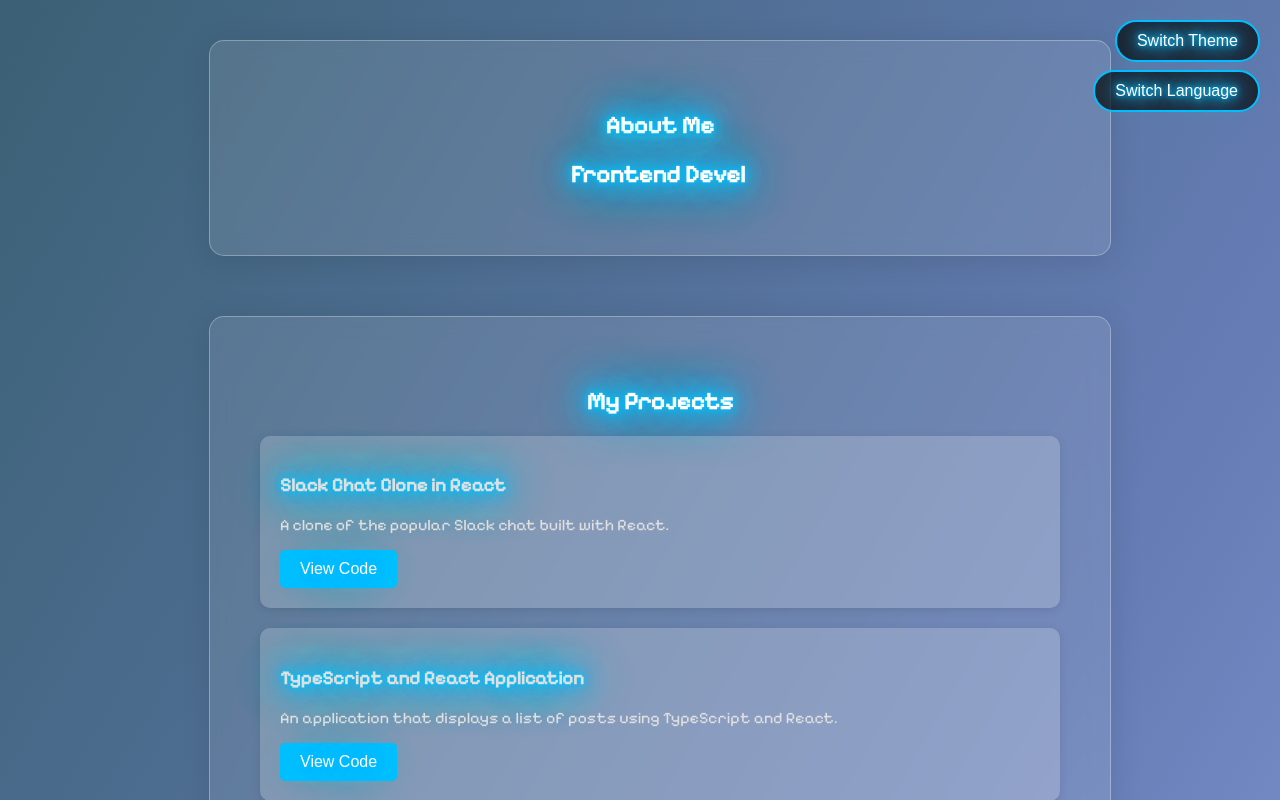
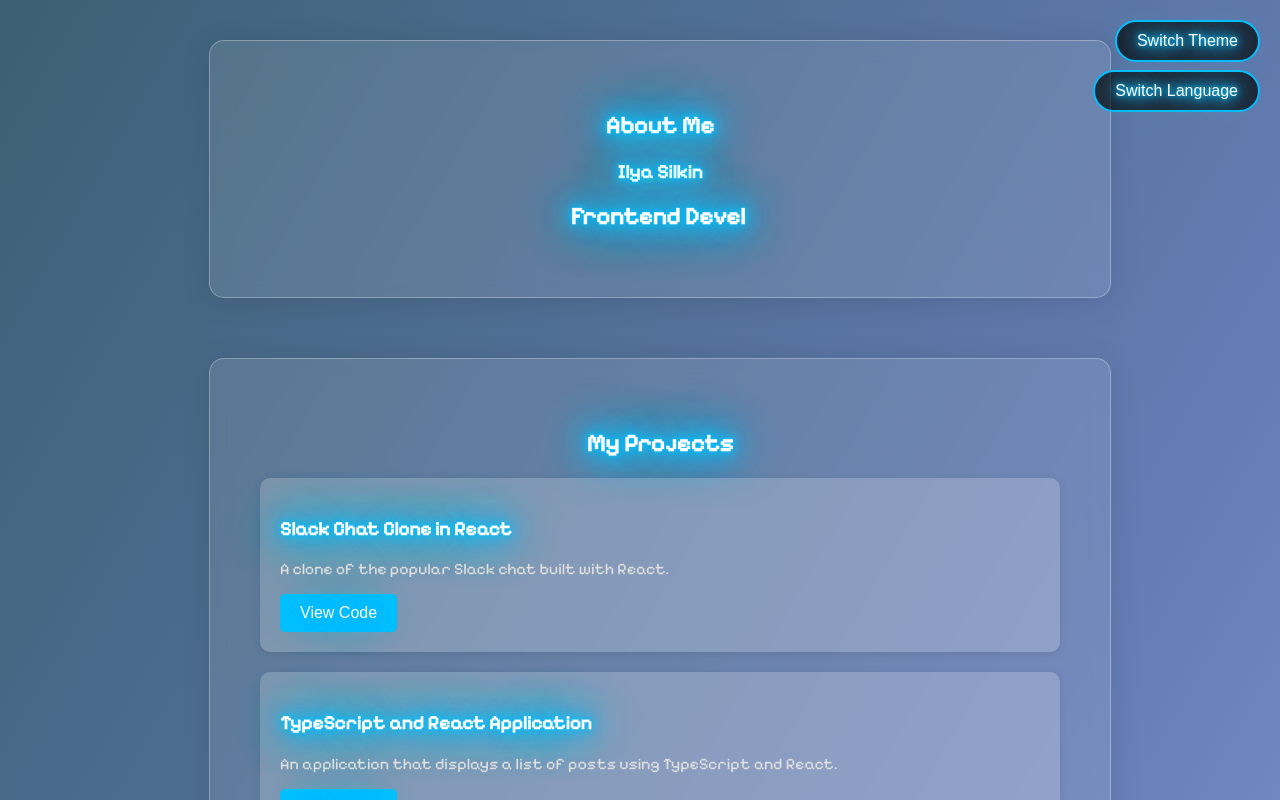
Before and after one commit to ilyasilkin27/ilya-silkin-portfolio, a React (Create React App) app: page / in a window 1280 px wide. Shown: the top 800 px of the page. Built offline with nearby package versions, Linux system fonts and the light colour scheme.

Commit message:
update design

```diff
--- a/src/components/About.tsx
+++ b/src/components/About.tsx
@@ -10,6 +10,7 @@ const About: React.FC = () => {
     return (
         <section id="about">
             <h2 className="neon-dark">{t('about.title')}</h2>
+            <h3>{t('about.name')}</h3>
             <p>
                 <b className="neon-dark">
                     <Typewriter texts={descriptions} />
--- a/src/locales/en.json
+++ b/src/locales/en.json
@@ -1,6 +1,7 @@
 {
     "about": {
         "title": "About Me",
+        "name": "Ilya Silkin",
         "description": ["Web Developer", "Frontend Developer", "React Developer"]
     },
     "projects": {
--- a/src/locales/ru.json
+++ b/src/locales/ru.json
@@ -1,6 +1,7 @@
 {
     "about": {
         "title": "Обо мне",
+        "name": "Илья Силкин",
         "description": ["Веб-разработчик", "Фронтенд-разработчик", "React-разработчик"]
     },
     "projects": {
--- a/src/styles/about.css
+++ b/src/styles/about.css
@@ -15,6 +15,12 @@
 
 h2, p b, .typewriter {
     font-size: 1.5em;
+    color: #ffffff; /* Цвет текста */
+    text-shadow: 0 0 5px #00bfff, 0 0 10px #00bfff, 0 0 20px #00bfff, 0 0 30px #00bfff, 0 0 40px #00bfff, 0 0 50px #00bfff, 0 0 60px #00bfff; /* Неоновое свечение */
+}
+
+h3 {
+    font-size: 1.2em;
     color: #ffffff; /* Цвет текста */
     text-shadow: 0 0 5px #00bfff, 0 0 10px #00bfff, 0 0 20px #00bfff, 0 0 30px #00bfff, 0 0 40px #00bfff, 0 0 50px #00bfff, 0 0 60px #00bfff; /* Неоновое свечение */
 }
```
